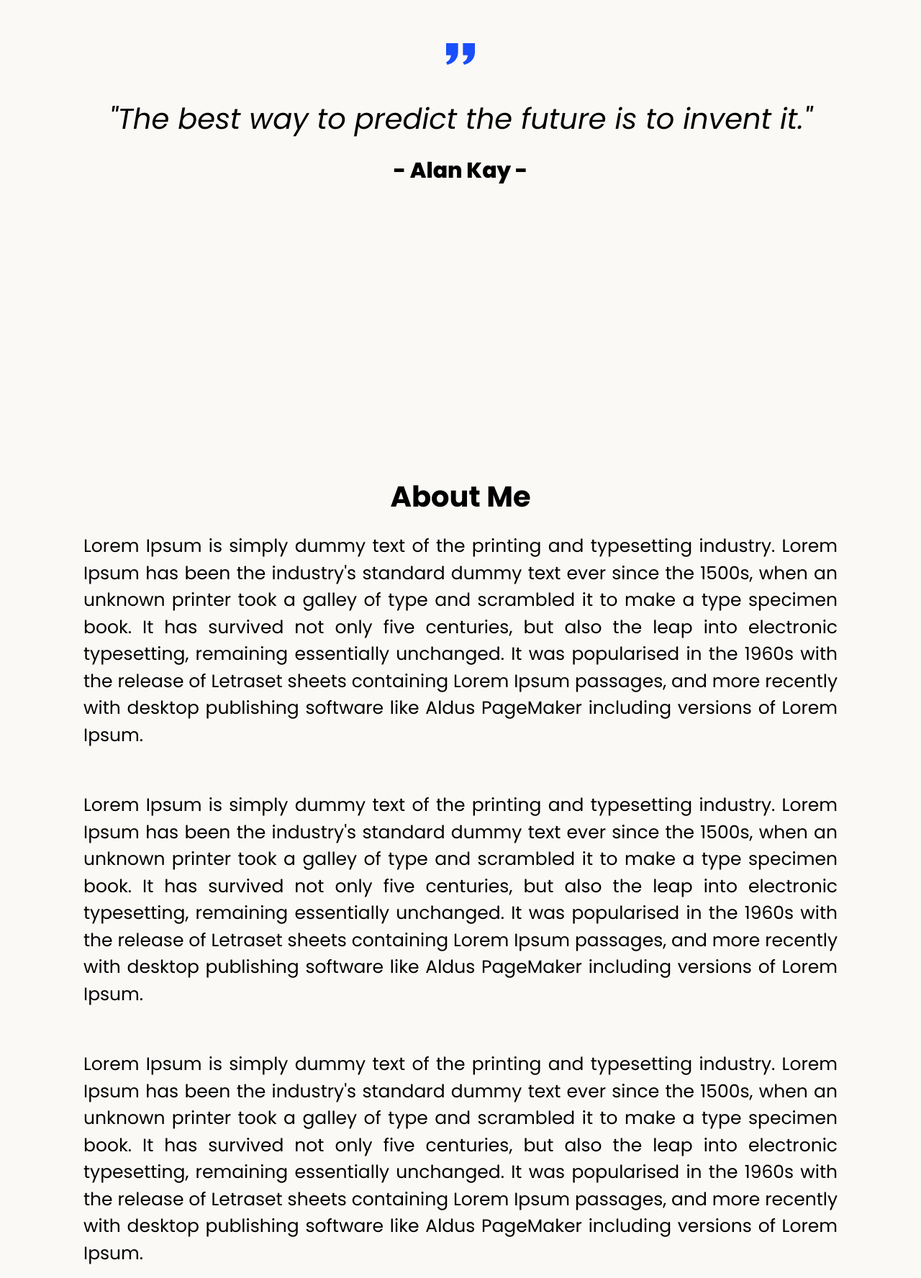
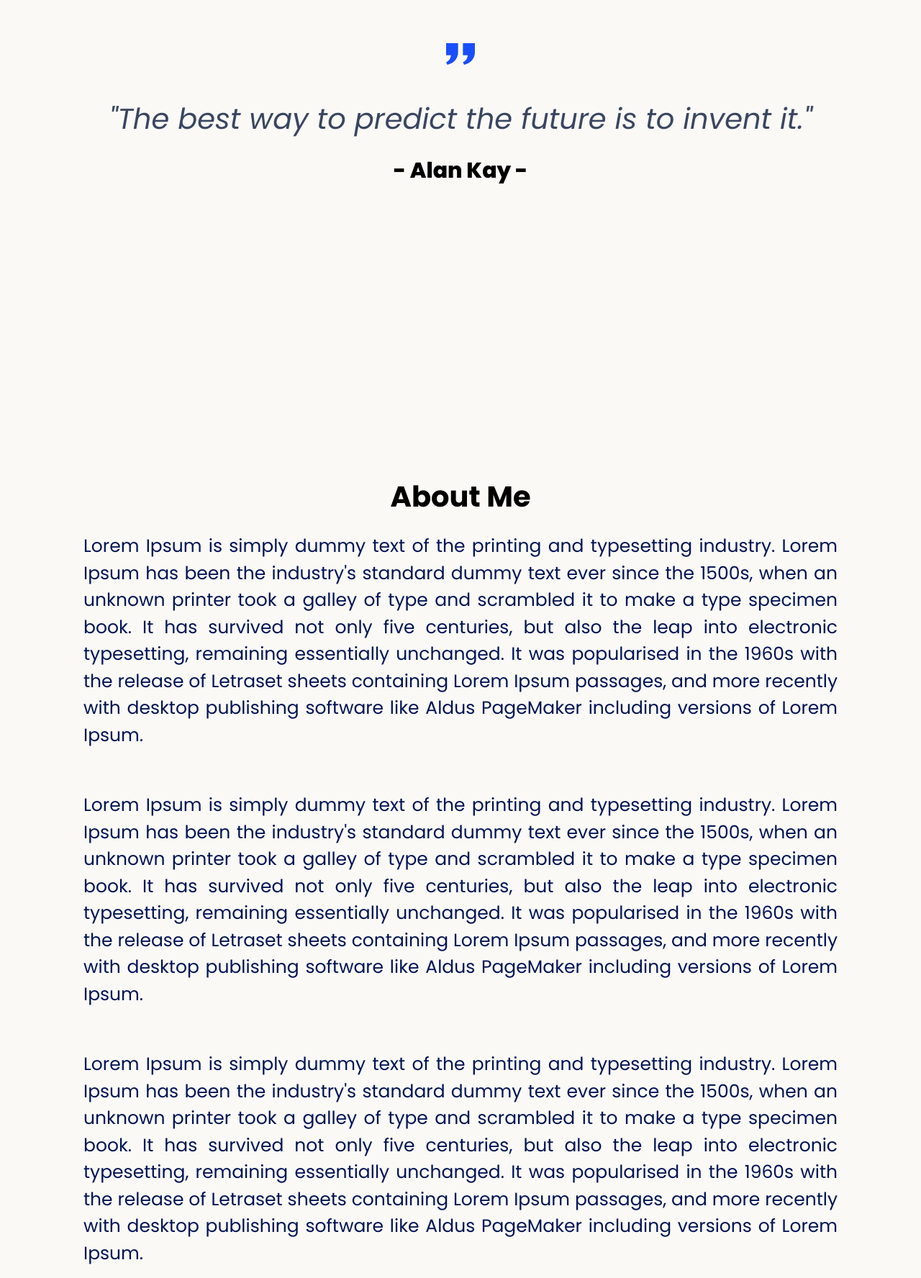
Before and after one commit to hali241997/my-portfolio, a Next.js app: page / in a window 1280 px wide. Shown: the part 1038-2814 px from the top of the page at 72% size. Built offline with nearby package versions, Linux system fonts and the light colour scheme.

Commit message:
Change colors

```diff
--- a/src/AboutMe/index.tsx
+++ b/src/AboutMe/index.tsx
@@ -8,7 +8,7 @@ const AboutMe: FC = () => {
       </div>
 
       <div className="lg:mx-[100px] md:space-y-[60px] space-y-[40px]">
-        <div className="text-justify md:text-[25px] text-[16px]">
+        <div className="text-justify md:text-[25px] text-[16px] dark:text-white text-paragraph">
           Lorem Ipsum is simply dummy text of the printing and typesetting
           industry. Lorem Ipsum has been the industry&apos;s standard dummy text
           ever since the 1500s, when an unknown printer took a galley of type
@@ -20,7 +20,7 @@ const AboutMe: FC = () => {
           including versions of Lorem Ipsum.
         </div>
 
-        <div className="text-justify md:text-[25px] text-[16px]">
+        <div className="text-justify md:text-[25px] text-[16px] dark:text-white text-paragraph">
           Lorem Ipsum is simply dummy text of the printing and typesetting
           industry. Lorem Ipsum has been the industry&apos;s standard dummy text
           ever since the 1500s, when an unknown printer took a galley of type
@@ -32,7 +32,7 @@ const AboutMe: FC = () => {
           including versions of Lorem Ipsum.
         </div>
 
-        <div className="text-justify md:text-[25px] text-[16px]">
+        <div className="text-justify md:text-[25px] text-[16px] dark:text-white text-paragraph">
           Lorem Ipsum is simply dummy text of the printing and typesetting
           industry. Lorem Ipsum has been the industry&apos;s standard dummy text
           ever since the 1500s, when an unknown printer took a galley of type
--- a/src/Quote/index.tsx
+++ b/src/Quote/index.tsx
@@ -8,7 +8,7 @@ const Quote: FC = () => {
         <QuoteSvg />
       </div>
 
-      <div className="text-[30px] md:text-[40px] mb-[20px] italic text-center">
+      <div className="text-[30px] md:text-[40px] mb-[20px] italic text-center dark:text-white text-quote">
         &quot;The best way to predict the future is to invent it.&quot;
       </div>
 
--- a/tailwind.config.js
+++ b/tailwind.config.js
@@ -6,6 +6,8 @@ module.exports = {
     extend: {
       colors: {
         bluePrimary: "#194efb",
+        quote: "#3a4660",
+        paragraph: "#001455",
       },
       backgroundColor: {
         lightBgPrimary: "#FAF9F6",
```
